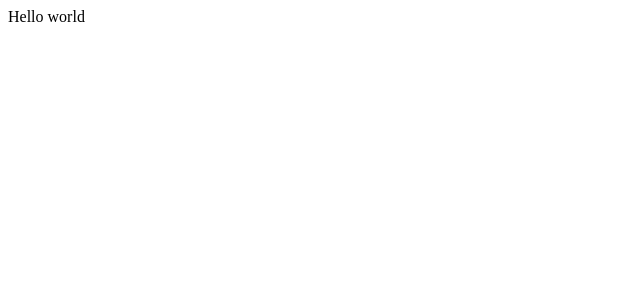
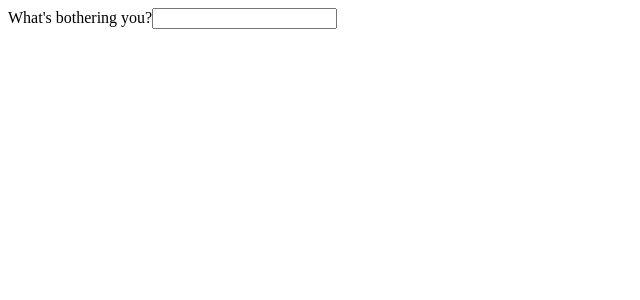
Before and after one commit to paula-stacho/symptom-tracker-plain, a React app: page / in a window 1280 px wide. Shown: the top 300 px of the page, without its empty margins (0-640 px from the left). Built offline with nearby package versions, Linux system fonts and the light colour scheme; the HTML template or start-up script is replaced by a standard one.

Commit message:
add AddPoint and Suggestions

```diff
--- a/src/App.tsx
+++ b/src/App.tsx
@@ -1,10 +1,24 @@
-import React from 'react'
+import React, { useState } from 'react';
+import AddPoint from './components/AddPoint';
+import { ISymptomOption, TSearchSymptomFn } from './utils/types';
 
-export function App() {
+export default function App() {
+  const existingSymptomsMock: ISymptomOption[] = [
+    { key: 'headache', label: 'headache' },
+    { key: 'other', label: 'something else' },
+  ];
+  const [addPointSuggestions, setAddPointSuggestions] = useState<ISymptomOption[] | undefined>(undefined);
 
-    return (
-        <>
-            Hello world
-        </>
-    )
+  const handleSearch: TSearchSymptomFn = (term: string) => {
+    if (!term) return setAddPointSuggestions(undefined);
+
+    const results = existingSymptomsMock.filter(({ label }) => label.includes(term));
+    setAddPointSuggestions(results);
+  }
+
+  return (
+    <>
+      <AddPoint onSearch={handleSearch} searchResults={addPointSuggestions} />
+    </>
+  );
 }
--- /dev/null
+++ b/src/components/AddPoint.tsx
@@ -0,0 +1,29 @@
+import React, { ChangeEvent, useState } from 'react';
+import { ISymptomOption, TOnSymptomSelectFn, TSearchSymptomFn } from '../utils/types';
+import Suggestions from './Suggestions';
+
+const inputId = 'addPointInput';
+
+
+interface IAddPointProps {
+	onSearch: TSearchSymptomFn;
+  searchResults: ISymptomOption[] | undefined;
+}
+
+export default function AddPoint({ onSearch, searchResults }: IAddPointProps) {
+  const [value, setValue] = useState<string>('');
+  const handleChange = ({ currentTarget: { value: term } }: ChangeEvent<HTMLInputElement>) => {
+    setValue(term);
+    onSearch(term);
+  };
+  const handleSelect: TOnSymptomSelectFn = () => undefined;
+  return (
+    <>
+      <label htmlFor={inputId}>
+        What&apos;s bothering you?
+        <input type="text" id={inputId} value={value} onChange={handleChange} />
+      </label>
+      {searchResults && <Suggestions items={searchResults} onSelect={handleSelect} />}
+    </>
+  );
+}
--- /dev/null
+++ b/src/components/Suggestions.tsx
@@ -0,0 +1,25 @@
+import React from 'react'
+import { ISymptomOption, TOnSymptomSelectFn } from '../utils/types'
+
+interface ISuggestionsProps {
+	onSelect: TOnSymptomSelectFn;
+	items: ISymptomOption[];
+}
+
+export default function Suggestions({ items, onSelect }: ISuggestionsProps) {
+	if (!items.length) {
+		return <>Never heard of it!</>;
+	}
+
+	return (
+		<>
+			{
+				items.map(({ key, label }) =>
+					<button key={key} onClick={() => onSelect(key)}>
+						{label}
+					</button>
+				)
+			}
+		</>
+	);
+}
--- /dev/null
+++ b/src/utils/types.ts
@@ -0,0 +1,9 @@
+
+export interface ISymptomOption {
+	key: string;
+	label: string;
+}
+
+export type TSearchSymptomFn = (term: string) => void;
+
+export type TOnSymptomSelectFn = (key: string) => void;
```
Also changed, not shown: src/index.tsx (+7 -7 lines).
